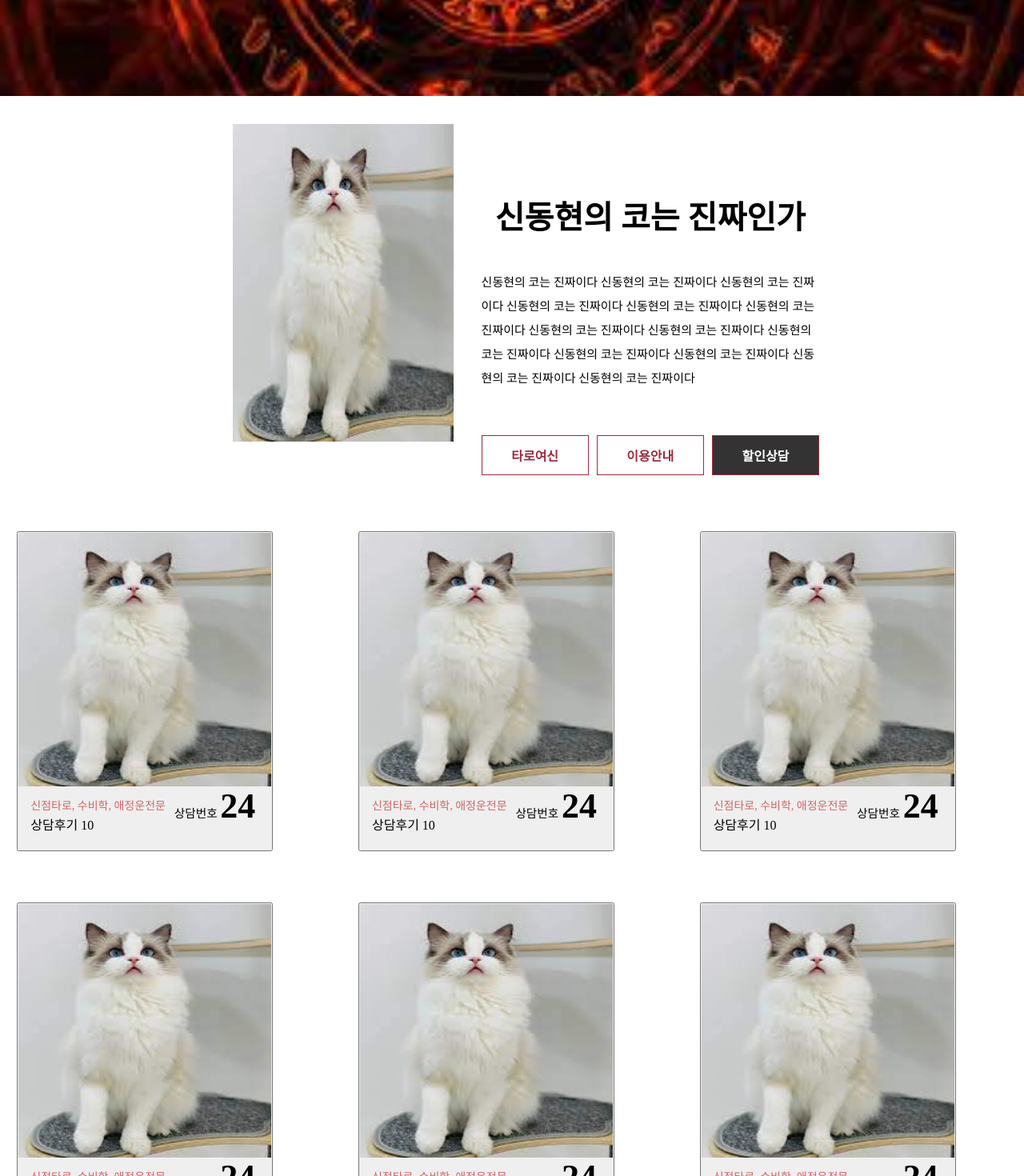
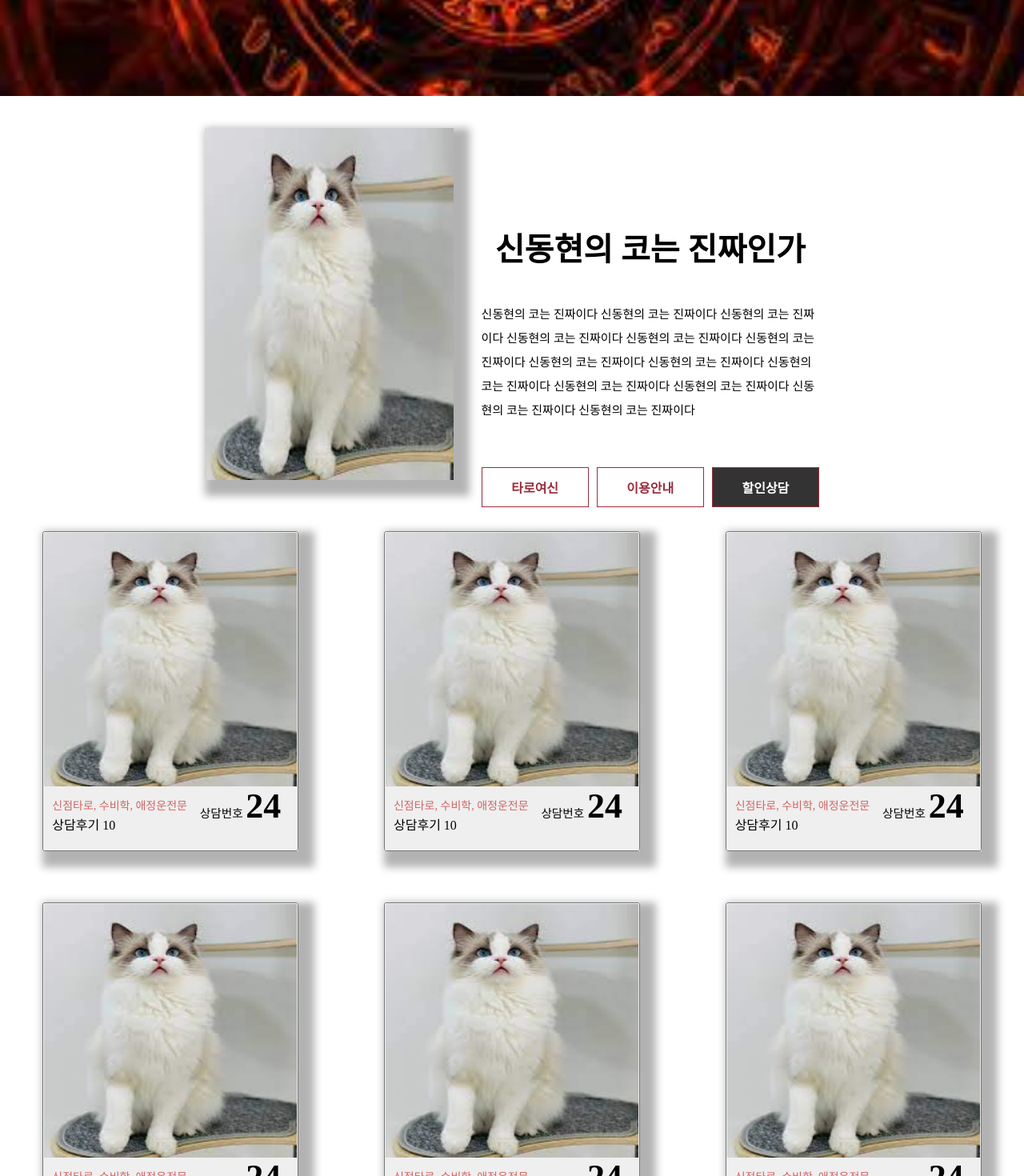
Before and after one commit to Team-Ko/Team-Ko_frontend, a React (Create React App) app: page / in a window 1280 px wide. Shown: the part 600-2070 px from the top of the page at 80% size. Built offline with nearby package versions, Linux system fonts and the light colour scheme.

Commit message:
그림자 추가

```diff
--- a/src/Section2.jsx
+++ b/src/Section2.jsx
@@ -5,7 +5,7 @@ const Section2 = () => {
     return (
         <div className="section2">
             <div className="left">
-            <img className="section2_img" src="/images/cat.png" alt="고양이"/>
+                <img className="section2_img" src="/images/cat.png" alt="고양이"/>
             </div>
             <div className="right">
                 <h2 className="section2_h2">신동현의 코는 진짜인가</h2>
--- a/src/css/Card.css
+++ b/src/css/Card.css
@@ -7,7 +7,7 @@
 .card {
     width: 25%;
     height: 50vh;
-    margin-right: 5%;
+    box-shadow: 10px 10px 10px 10px rgba(0, 0, 0, 0.3);
 }
 .list {
     width: 100%;
@@ -30,7 +30,7 @@ button {
     text-align: left;
 }
 .left-text {
-    padding-left: 15px;
+    padding-left: 10px;
 }
 .job {
     font-size: 14px;
--- a/src/css/Section2.css
+++ b/src/css/Section2.css
@@ -1,5 +1,6 @@
 @charset "utf-8";
 .section2 {
+    padding-top: 5vh;
     padding-left: 20%;
     width: 80%;
     height: 60vh;
@@ -19,10 +20,10 @@
     padding-top: 15vh;
 }
 .section2_img {
-    padding-top: 10%;
-    padding-left: 10%;
     width: 90%;
-    height: 90%;
+    height: 100%;
+    box-shadow: 10px 10px 10px 10px rgba(0, 0, 0, 0.3);
+
 }
 h3 {
     font-size: 20px;
```
